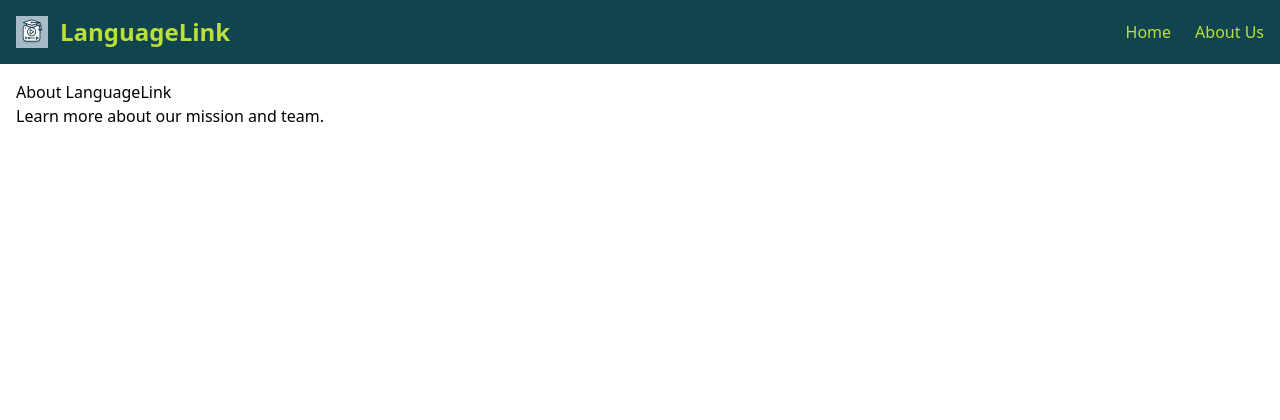
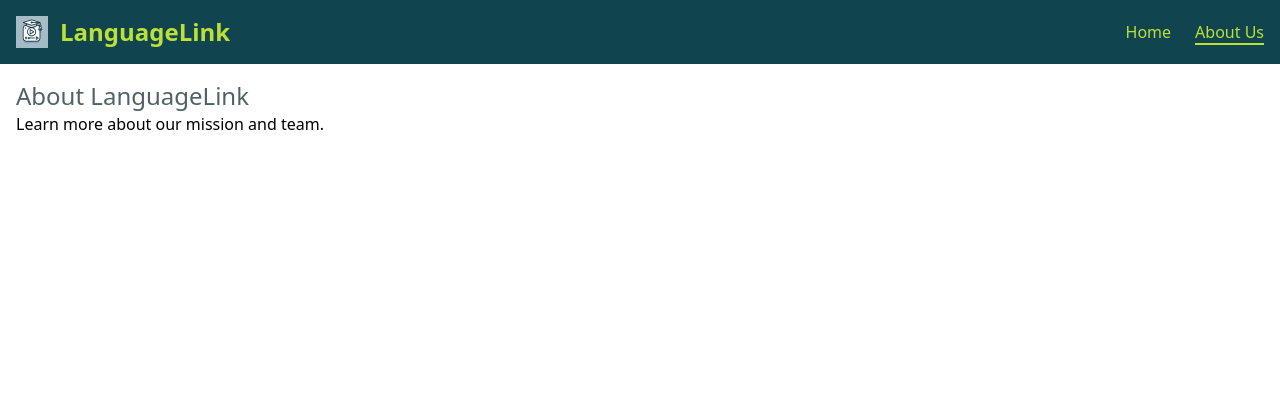
Before and after one commit to pedbad/languagelink, a Django app: page /about/ in a window 1280 px wide. Shown: the top 420 px of the page. Run offline with Django 5.2, Linux system fonts and the light colour scheme.

Commit message:
Added active link styling for navigation menu based on current page

```diff
--- a/core/templates/core/about.html
+++ b/core/templates/core/about.html
@@ -3,6 +3,6 @@
 {% block title %}About Us{% endblock %}
 
 {% block content %}
-<h2>About LanguageLink</h2>
+<h1 class="text-secondary-slate-gray text-2xl">About LanguageLink</h1>
 <p>Learn more about our mission and team.</p>
 {% endblock %}
--- a/core/templates/core/landing_page.html
+++ b/core/templates/core/landing_page.html
@@ -3,8 +3,8 @@
 {% block title %}Landing Page{% endblock %}
 
 {% block content %}
-<h2 class="text-blue-700">Welcome to the LanguageLink Advising System</h2>
+<h1 class="secondary-slate-gray text-2xl">Welcome to the LanguageLink Advising System</h1>
 <p>Your journey to language learning starts here.</p>
-<br><br><br><br><br><br><br><br><br><br><br><br><br>
+
 
 {% endblock %}
--- a/core/templates/core/partials/header.html
+++ b/core/templates/core/partials/header.html
@@ -12,17 +12,17 @@
             <ul class="flex space-x-6">
                 <li>
                     <a href="{% url 'landing_page' %}"
-                        class="text-accent-bright-lime hover:text-vibrant-orange transition-colors duration-300 border-b-2 border-transparent hover:border-vibrant-orange">
+                        class="{% if request.path == '/' %}border-b-2 border-accent-bright-lime{% else %}border-b-2 border-transparent{% endif %} text-accent-bright-lime hover:text-vibrant-orange transition-colors duration-300 hover:border-vibrant-orange">
                         Home
                     </a>
                 </li>
                 <li>
                     <a href="{% url 'about_page' %}"
-                        class="text-accent-bright-lime hover:text-vibrant-orange transition-colors duration-300 border-b-2 border-transparent hover:border-vibrant-orange">
+                        class="{% if request.path == '/about/' %}border-b-2 border-accent-bright-lime{% else %}border-b-2 border-transparent{% endif %} text-accent-bright-lime hover:text-vibrant-orange transition-colors duration-300 hover:border-vibrant-orange">
                         About Us
                     </a>
                 </li>
-                <!-- Add more links as needed -->
+                <!-- Add more links as needed with similar logic -->
             </ul>
         </nav>
 
@@ -41,14 +41,14 @@
     <nav id="mobileMenu" class="hidden lg:hidden bg-primary-dark-teal">
         <ul class="flex flex-col space-y-4 p-4">
             <li
-                class="hover:text-vibrant-orange transition-colors duration-300 border-b-2 border-transparent hover:border-vibrant-orange p-2">
+                class="hover:text-vibrant-orange transition-colors duration-300 border-b-2 border-transparent hover:border-vibrant-orange p-2 {% if request.path == '/' %}border-vibrant-orange{% endif %}">
                 <a href="{% url 'landing_page' %}" class="block w-full h-full text-inherit">Home</a>
             </li>
             <li
-                class="hover:text-vibrant-orange transition-colors duration-300 border-b-2 border-transparent hover:border-vibrant-orange p-2">
+                class="hover:text-vibrant-orange transition-colors duration-300 border-b-2 border-transparent hover:border-vibrant-orange p-2 {% if request.path == '/about/' %}border-vibrant-orange{% endif %}">
                 <a href="{% url 'about_page' %}" class="block w-full h-full text-inherit">About Us</a>
             </li>
-            <!-- Add more links as needed -->
+            <!-- Add more links as needed with similar logic -->
         </ul>
     </nav>
 </header>
--- a/languagelink/settings.py
+++ b/languagelink/settings.py
@@ -64,6 +64,7 @@ TEMPLATES = [
                 'django.template.context_processors.request',
                 'django.contrib.auth.context_processors.auth',
                 'django.contrib.messages.context_processors.messages',
+                'django.template.context_processors.request',
             ],
         },
     },
--- a/static/css/languagelink.css
+++ b/static/css/languagelink.css
@@ -730,12 +730,24 @@ video {
   margin-bottom: calc(1rem * var(--tw-space-y-reverse));
 }
 
+.text-pretty {
+  text-wrap: pretty;
+}
+
 .border-b-2 {
   border-bottom-width: 2px;
 }
 
 .border-transparent {
   border-color: transparent;
+}
+
+.border-vibrant-orange {
+  border-color: var(--color-vibrant-orange);
+}
+
+.border-accent-bright-lime {
+  border-color: var(--color-accent-bright-lime);
 }
 
 .bg-primary-dark-teal {
@@ -873,6 +885,10 @@ video {
   color: rgb(100 116 139 / var(--tw-text-opacity));
 }
 
+.text-secondary-slate-gray {
+  color: var(--color-secondary-slate-gray);
+}
+
 .transition-colors {
   transition-property: color, background-color, border-color, text-decoration-color, fill, stroke;
   transition-timing-function: cubic-bezier(0.4, 0, 0.2, 1);
```
